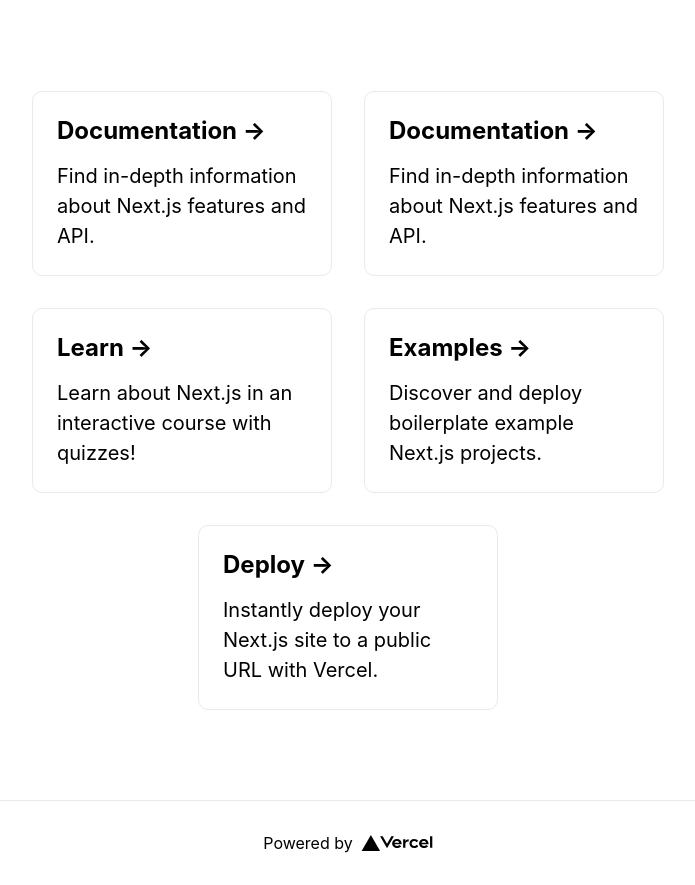
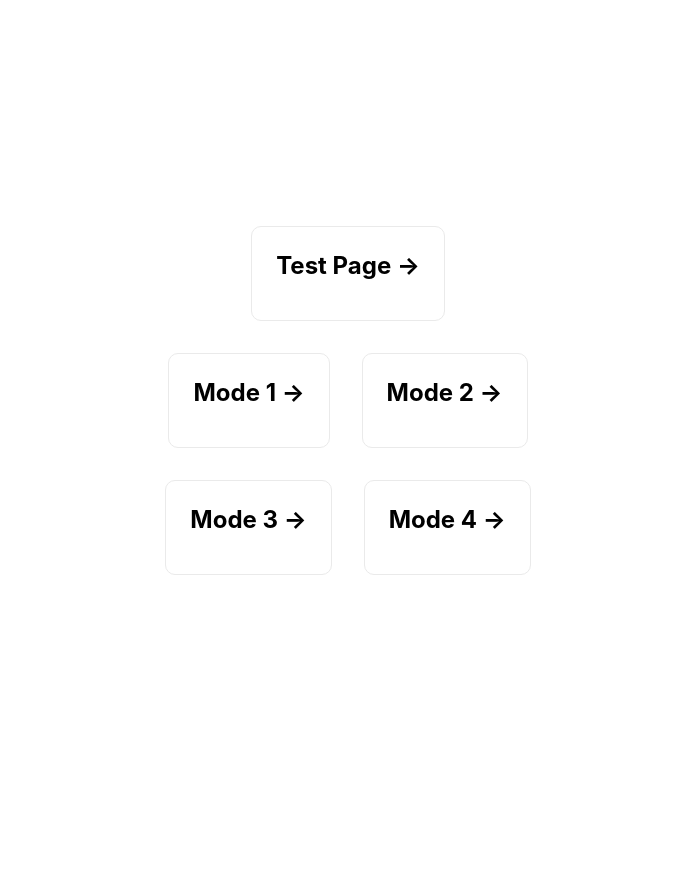
Before and after one commit to jysh1023/ActiveWheel, a Next.js app: page / in a window 1280 px wide. Shown: the whole page, without its empty margins (292-987 px from the left). After the commit the page ends 800 px from the top, so only its background shows below. Built offline with nearby package versions, Linux system fonts and the light colour scheme.

Commit message:
First Commit

```diff
--- a/pages/index.tsx
+++ b/pages/index.tsx
@@ -1,75 +1,47 @@
 import type { NextPage } from 'next'
 import Head from 'next/head'
-import Image from 'next/image'
 import styles from '../styles/Home.module.css'
+import Link from 'next/link'
 
 const Home: NextPage = () => {
   return (
     <div className={styles.container}>
       <Head>
         <title>Active Wheel</title>
-        {/* <meta name="description" content="Generated by create next app" />
-        <link rel="icon" href="/favicon.ico" /> */}
       </Head>
 
       <main className={styles.main}>
-        {/* <h1 className={styles.title}>
-          Welcome to <a href="https://nextjs.org">Next.js!</a>
-        </h1> */}
-
-        {/* <p className={styles.description}>
-          Get started by editing{' '}
-          <code className={styles.code}>pages/index.tsx</code>
-        </p> */}
 
         <div className={styles.grid}>
-          <a href="https://nextjs.org/docs" className={styles.card}>
-            <h2>Documentation &rarr;</h2>
-            <p>Find in-depth information about Next.js features and API.</p>
+          <Link href="/TestPage">
+            <a className={styles.card}>
+              <h2>Test Page &rarr;</h2>
+            </a>
+          </Link>
+
+          <a href="" className={styles.card}>
+            <h2>Mode 1 &rarr;</h2>
           </a>
 
-          <a href="https://nextjs.org/docs" className={styles.card}>
-            <h2>Documentation &rarr;</h2>
-            <p>Find in-depth information about Next.js features and API.</p>
-          </a>
-
-          <a href="https://nextjs.org/learn" className={styles.card}>
-            <h2>Learn &rarr;</h2>
-            <p>Learn about Next.js in an interactive course with quizzes!</p>
+          <a href="" className={styles.card}>
+            <h2>Mode 2 &rarr;</h2>
           </a>
 
           <a
-            href="https://github.com/vercel/next.js/tree/canary/examples"
-            className={styles.card}
+            href="" className={styles.card}
           >
-            <h2>Examples &rarr;</h2>
-            <p>Discover and deploy boilerplate example Next.js projects.</p>
+            <h2>Mode 3 &rarr;</h2>
           </a>
 
           <a
-            href="https://vercel.com/new?utm_source=create-next-app&utm_medium=default-template&utm_campaign=create-next-app"
-            className={styles.card}
+            href="" className={styles.card}
           >
-            <h2>Deploy &rarr;</h2>
-            <p>
-              Instantly deploy your Next.js site to a public URL with Vercel.
-            </p>
+            <h2>Mode 4 &rarr;</h2>
+
           </a>
         </div>
       </main>
 
-      <footer className={styles.footer}>
-        <a
-          href="https://vercel.com?utm_source=create-next-app&utm_medium=default-template&utm_campaign=create-next-app"
-          target="_blank"
-          rel="noopener noreferrer"
-        >
-          Powered by{' '}
-          <span className={styles.logo}>
-            <Image src="/vercel.svg" alt="Vercel Logo" width={72} height={16} />
-          </span>
-        </a>
-      </footer>
     </div>
   )
 }
--- a/styles/Home.module.css
+++ b/styles/Home.module.css
@@ -70,7 +70,7 @@
   align-items: center;
   justify-content: center;
   flex-wrap: wrap;
-  max-width: 800px;
+  max-width: 400px;
 }
 
 .card {
--- a/tsconfig.json
+++ b/tsconfig.json
@@ -15,6 +15,6 @@
     "jsx": "preserve",
     "incremental": true
   },
-  "include": ["next-env.d.ts", "**/*.ts", "**/*.tsx"],
+  "include": ["next-env.d.ts", "**/*.ts", "**/*.tsx", "pages/TestPage.js"],
   "exclude": ["node_modules"]
 }
```
Also changed, not shown: pages/TestPage.tsx (added, +21 -0 lines).
